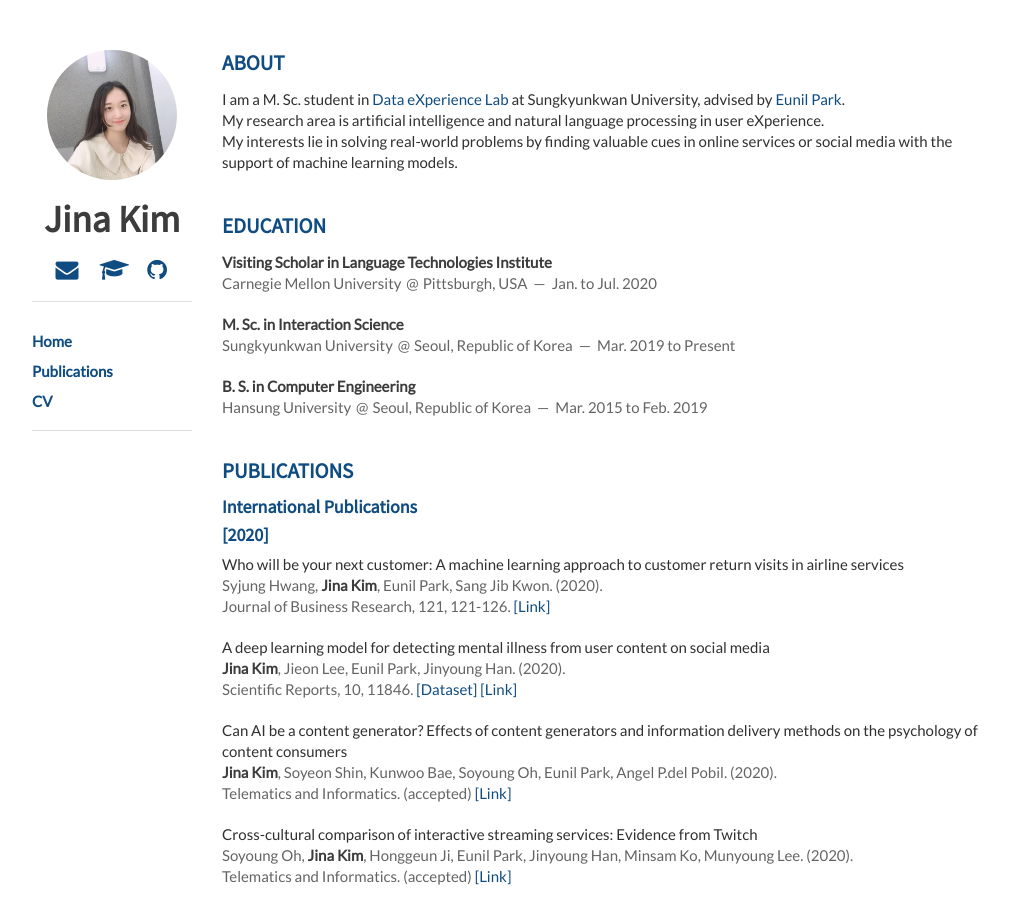
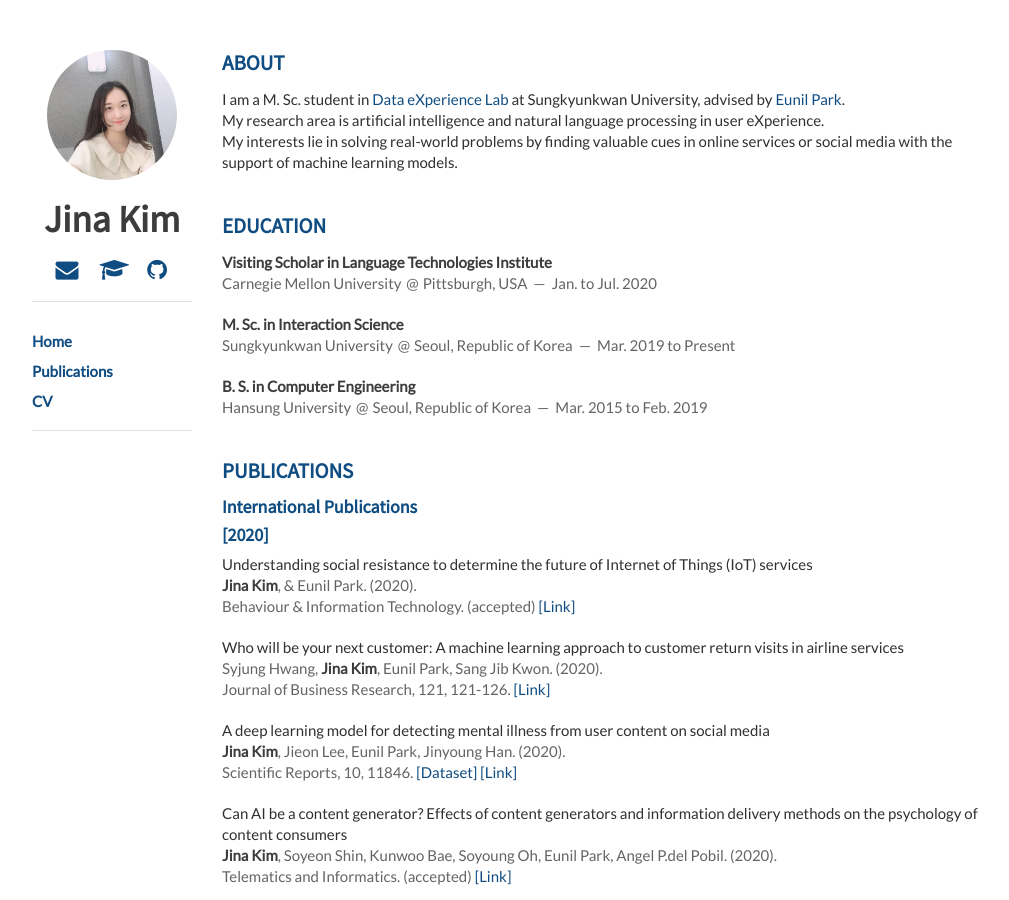
Before and after one commit to Jina-Kim/Jina-Kim.github.io, a Jekyll site: the page built from index.html, in a window 1280 px wide and 900 px high. Shown: the whole window, without its empty margins (138-1147 px from the left). Built offline with Jekyll 4.4.1, drawn with Linux system fonts in a browser that asks for light colours; nearby versions of some CDN libraries; the list of posts is cut into pages by our own code.

Commit message:
Update publications.html

```diff
--- a/_includes/publications.html
+++ b/_includes/publications.html
@@ -4,6 +4,16 @@
     <h2>International Publications</h2>
 
     <h2>[2020]</h2>
+
+    <article>
+        <header>
+            Understanding social resistance to determine the future of Internet of Things (IoT) services<br/>
+            <span> <em>Jina Kim</em>, & Eunil Park. (2020).</span><br/>
+            <span>Behaviour & Information Technology. (accepted)
+                <a target="_blank" href="https://www.sciencedirect.com/science/article/abs/pii/S014829632030535X?via%3Dihub" class="paper_link">[Link]</a></span>
+        </header>
+    </article>
+
     <article>
         <header>
             Who will be your next customer: A machine learning approach to customer return visits in airline services<br/>
--- a/_includes/research.html
+++ b/_includes/research.html
@@ -1,5 +1,5 @@
 <section class="thirteen columns">
-    <h1>Research <span style="font-size:80%"> <a>[See All Publications]</a></span></h1>
+    <h1>Research</h1>
 
     <h2>??</h2>
 
```
